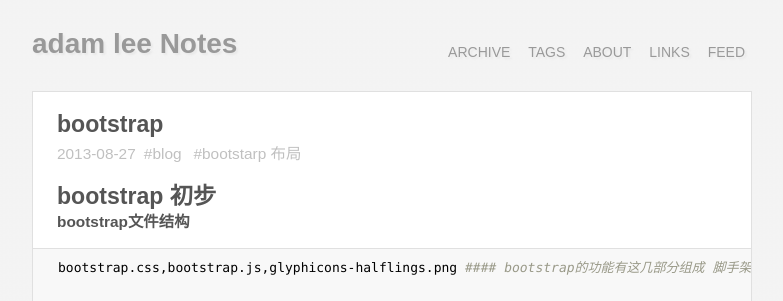
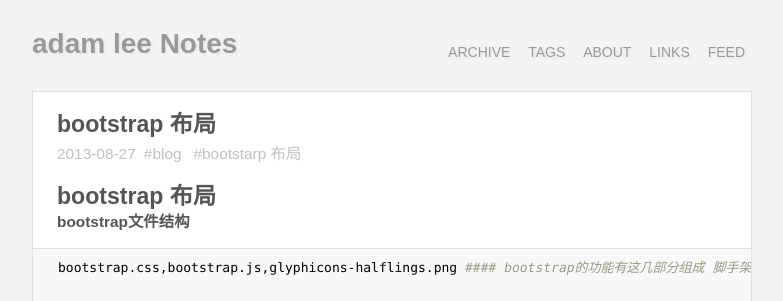
Before and after one commit to sapolang/lxyz.github.com, a Jekyll site: the page built from _posts/2013-08-27-bootstrap_buju.md, in a window 1280 px wide. Shown: the top 301 px of the page, without its empty margins (248-1031 px from the left). Built offline with Jekyll 4.4.1, drawn with Linux system fonts in a browser that asks for light colours; some web fonts are replaced; Markdown is read by kramdown in place of the engine named in the settings; comment, search, counter and statistics services are not loaded.

Commit message:
bootstrap

```diff
--- a/_posts/2013-08-27-bootstrap_buju.md
+++ b/_posts/2013-08-27-bootstrap_buju.md
@@ -1,13 +1,13 @@
 ---
 layout: post
-title: bootstrap
+title: bootstrap 布局
 tags:
  - blog
  - bootstarp 布局
 ---
 
 
-## bootstrap 初步
+## bootstrap 布局
 
 ####bootstrap文件结构
     bootstrap.css,bootstrap.js,glyphicons-halflings.png
```
